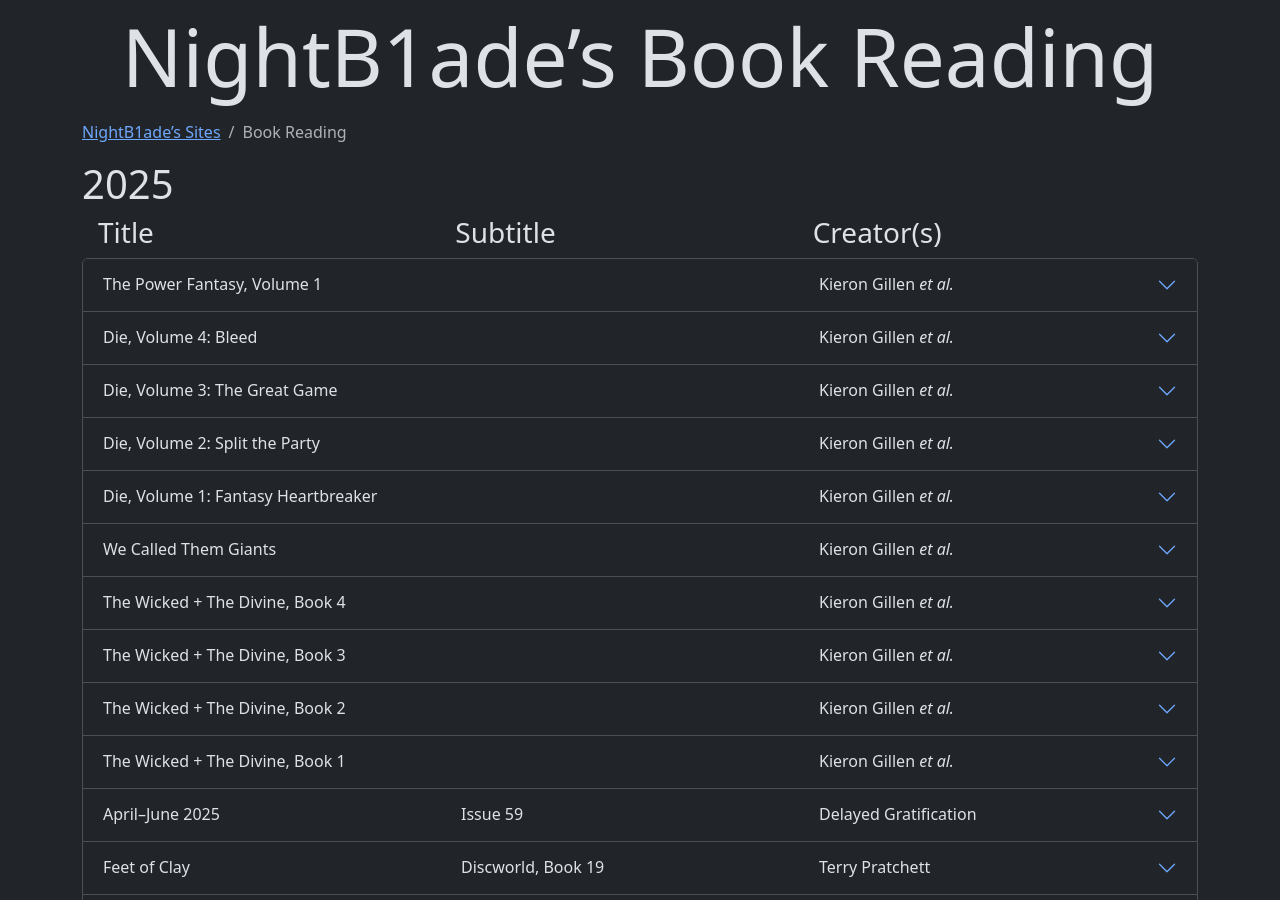
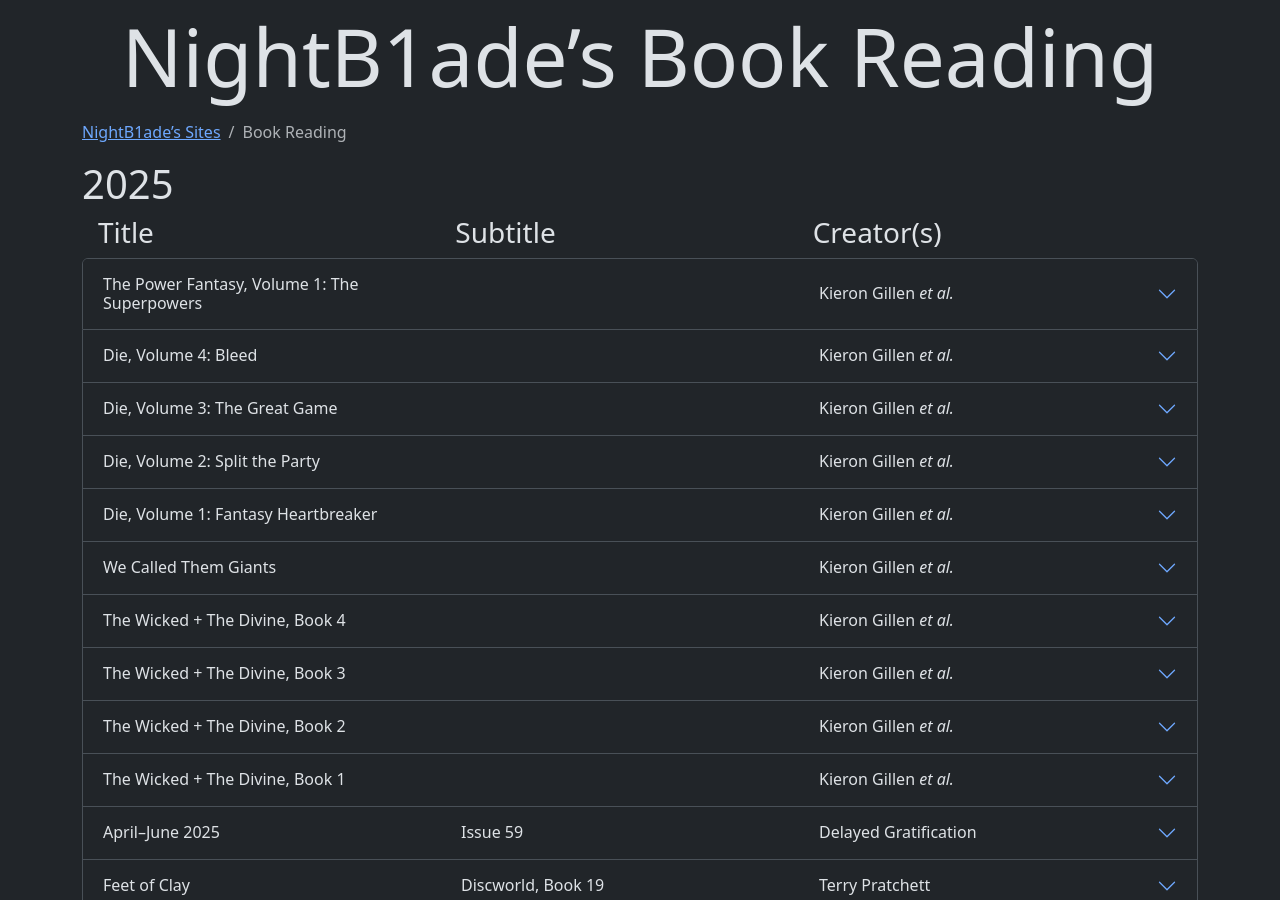
Before and after one commit to NightB1ade/BookReading, a Jekyll site: the page built from index.html, in a window 1280 px wide and 900 px high. Built offline with Jekyll 4.4.1, drawn with Linux system fonts in a browser that asks for light colours.

Commit message:
The Power Fantasy, Volume 1: The Superpowers: Add subtitle

```diff
--- a/_data/ReadingList.json
+++ b/_data/ReadingList.json
@@ -3026,7 +3026,7 @@
 		]
 	}
 	, {
-		"title": "The Power Fantasy, Volume 1"
+		"title": "The Power Fantasy, Volume 1: The Superpowers"
 		, "creators": [
 			"Kieron Gillen"
 			, "Caspar Wijngaard"
```
